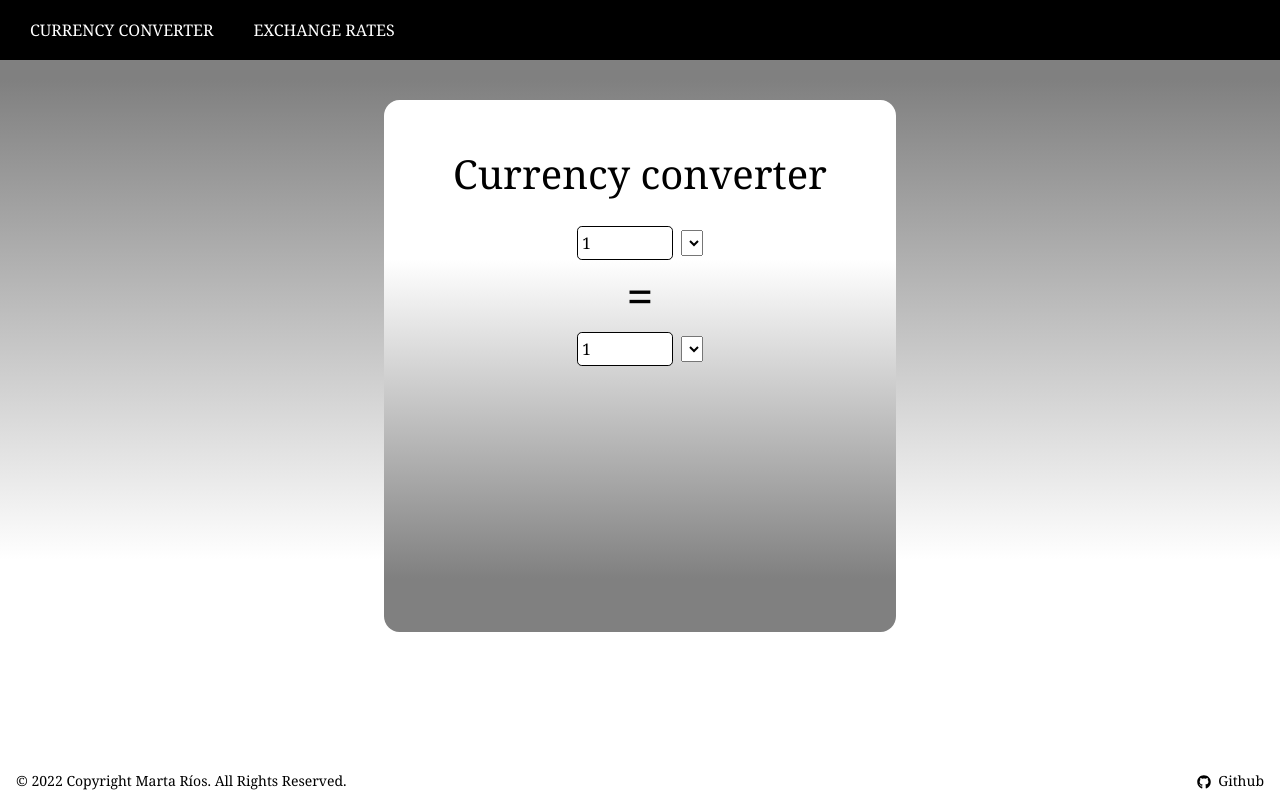
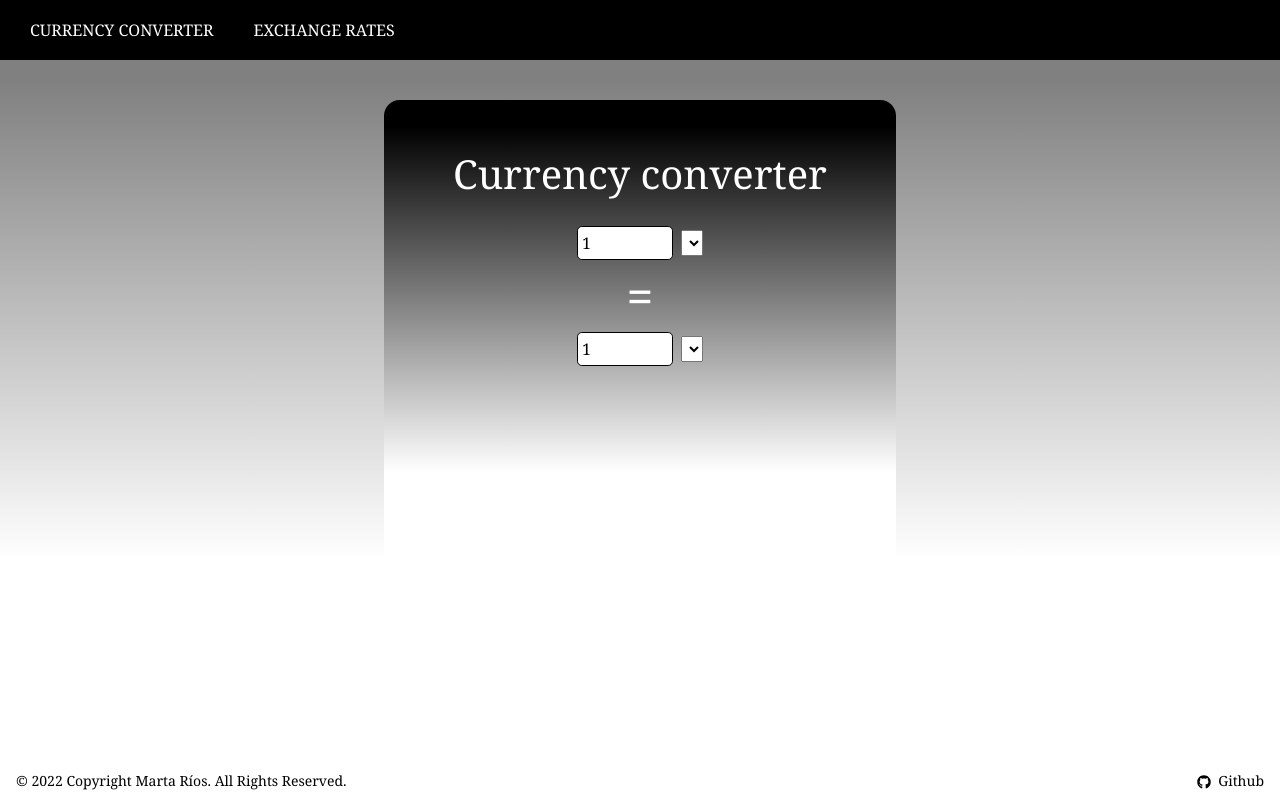
Before and after one commit to marta-rr/exchange-rates, a React (Create React App) app: page / in a window 1280 px wide. Built offline with nearby package versions, Linux system fonts and the light colour scheme; no server answers.

Commit message:
Bug fixed

```diff
--- a/src/App.css
+++ b/src/App.css
@@ -53,10 +53,9 @@ html, body{
 .container-fluid{
   margin-top:40px;
   background: linear-gradient(to bottom,
-  white 30%,
-  white 25%,
-  gray 90%,
-  gray 100%);
+  black 5%,
+  white 70%,
+  white 100%);
   width: 60vw;
   height: 40vw;
   border-radius:3%;
@@ -68,6 +67,7 @@ html, body{
   align-items: center;
   text-align: center;
   padding:50px;
+  color:white;
 }
 
 .input{
@@ -108,6 +108,7 @@ select{
   justify-content:center;
   align-items: center;
   text-align: center;
+  background: black;
 }
 
 /* Footer */
--- a/src/App.js
+++ b/src/App.js
@@ -6,31 +6,12 @@ import Chart from 'chart.js';
 
 //Get API
 const API_URL = 'https://altexchangerateapi.herokuapp.com/latest';
+let myChart = undefined;
 
 function App() {
 
-  const buildChart = (labels, data, label) => {
-
-    const myChart  = new Chart(document.getElementById('myChart').getContext('2d'), {
-      type: 'line',
-      data: {
-        labels,
-        datasets: [
-          {
-            label: label,
-            data,
-            fill: false,
-            tension: 0,
-          }
-        ]
-      },
-      options: {
-        responsive: true,
-      }
-    })
-  }
-
   const getHistoricalRates = (base, quote) => {
+    console.log('I am being called')
     const endDate = new Date().toISOString().split('T')[0];
     const startDate = new Date((new Date).getTime() - (30 * 24 * 60 * 60 * 1000)).toISOString().split('T')[0];
     fetch(`https://altexchangerateapi.herokuapp.com/${startDate}..${endDate}?from=${base}&to=${quote}`)
@@ -45,6 +26,32 @@ function App() {
         buildChart(chartLabels, chartData, chartLabel);
       })
       .catch(error => console.error(error.message));
+  }
+
+  const buildChart = (labels, data, label) => {
+
+  if (typeof myChart !== "undefined") {
+    myChart.destroy();
+  }
+
+  myChart  = new Chart(document.getElementById('myChart').getContext('2d'), {
+      type: 'line',
+      data: {
+        labels,
+        datasets: [
+          {
+            label: label,
+            data,
+            fill: true,
+            borderColor: 'rgb(75, 192, 192)',
+            tension: 0.1,
+          }
+        ]
+      },
+      options: {
+        responsive: true,
+      }
+    })
   }
 
   const [currencyOptions, setCurrencyOptions] = useState([])
@@ -84,8 +91,8 @@ function App() {
       .then(res => res.json())
       .then(data => {
         setExchangeRate(data.rates[toCurrency])
+        getHistoricalRates(fromCurrency,toCurrency)
       })
-      getHistoricalRates(fromCurrency,toCurrency)
     }
   }, [fromCurrency, toCurrency])
 
```
